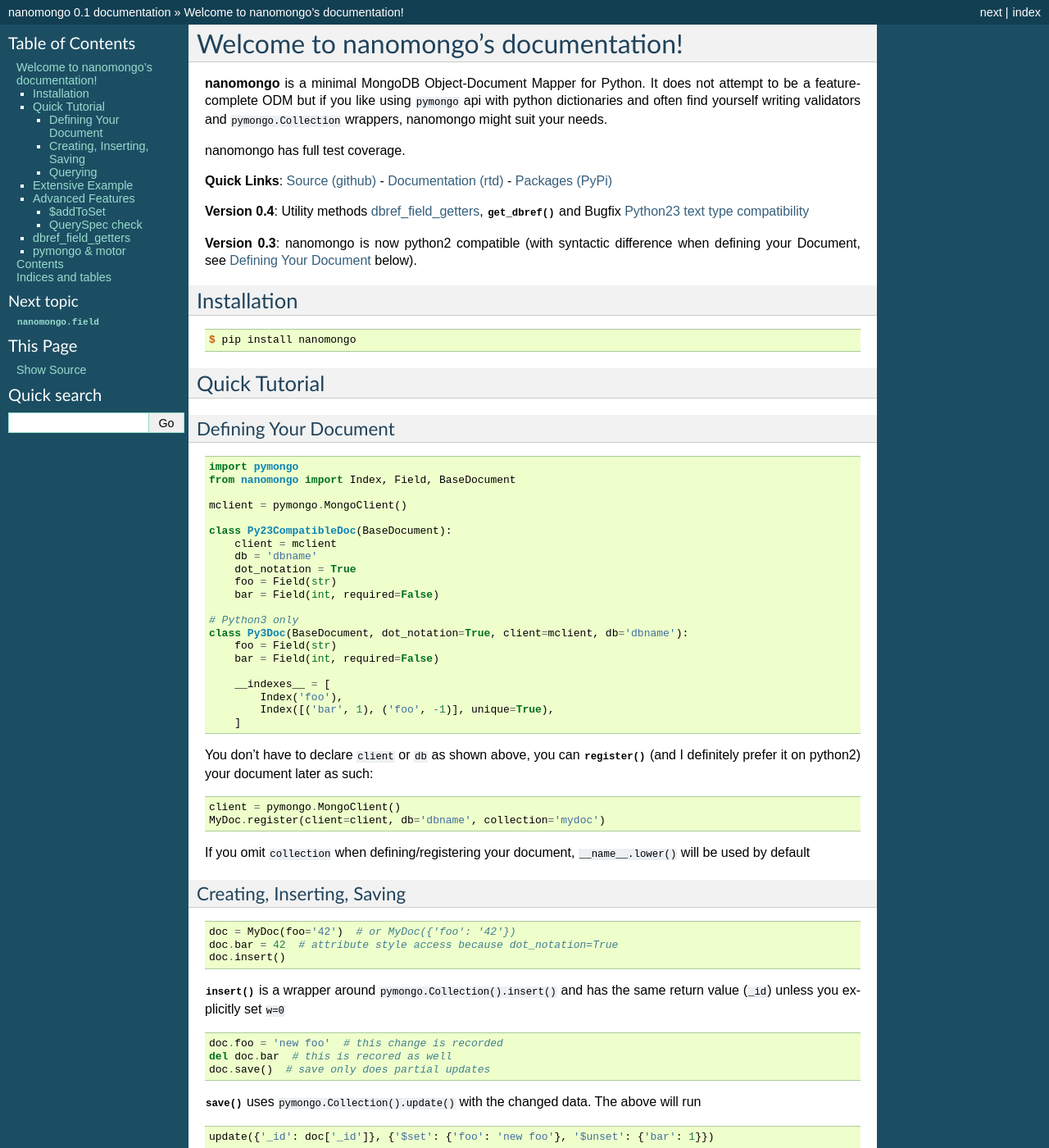
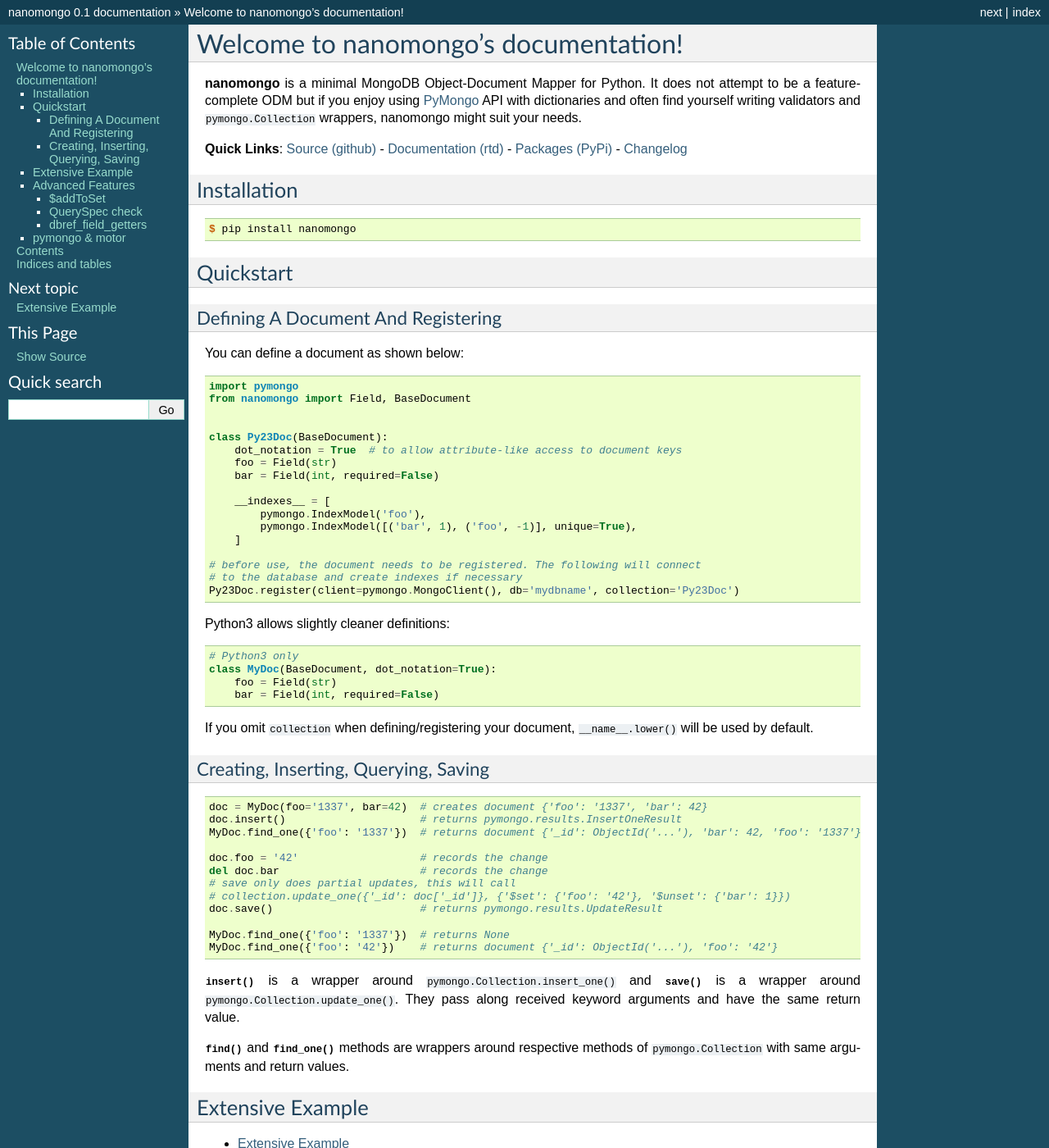
Before and after one commit to eguven/nanomongo, a Sphinx documentation site: the page built from docs/index.rst, in a window 1280 px wide and 1400 px high. Shown: the whole window at 82% size. Built offline with Sphinx 7.4.7, drawn with Linux system fonts in a browser that asks for light colours; some of the changed text lies outside the part shown.

Commit message:
update README and docs  index

```diff
--- a/docs/index.rst
+++ b/docs/index.rst
@@ -6,21 +6,11 @@
 Welcome to nanomongo's documentation!
 =====================================
 
-**nanomongo** is a minimal MongoDB Object-Document Mapper for Python.
-It does not attempt to be a feature-complete ODM but if you like
-using ``pymongo`` api with python dictionaries and often find yourself
-writing validators and ``pymongo.Collection`` wrappers, nanomongo
-might suit your needs.
+**nanomongo** is a minimal MongoDB Object-Document Mapper for Python. It does not attempt to be a feature-complete
+ODM but if you enjoy using `PyMongo <https://api.mongodb.com/python/current>`_ API with dictionaries and often find yourself writing validators and
+``pymongo.Collection`` wrappers, nanomongo might suit your needs.
 
-nanomongo has full test coverage.
-
-**Quick Links**: `Source (github) <https://github.com/eguven/nanomongo>`_ - `Documentation (rtd) <https://nanomongo.readthedocs.org/>`_ - `Packages (PyPi) <https://pypi.python.org/pypi/nanomongo/>`_
-
-**Version 0.4**: Utility methods `dbref_field_getters`_, :meth:`~.document.BaseDocument.get_dbref`
-and Bugfix `Python23 text type compatibility <https://github.com/eguven/nanomongo/pull/14>`_
-
-**Version 0.3**: nanomongo is now python2 compatible (with syntactic difference
-when defining your Document, see `Defining Your Document`_ below).
+**Quick Links**: `Source (github) <https://github.com/eguven/nanomongo>`_ - `Documentation (rtd) <https://nanomongo.readthedocs.org/>`_ - `Packages (PyPi) <https://pypi.python.org/pypi/nanomongo/>`_ - `Changelog <https://github.com/eguven/nanomongo/blob/master/CHANGELOG.md>`_
 
 Installation
 ------------
@@ -29,84 +19,74 @@
 
     $ pip install nanomongo
 
-Quick Tutorial
+Quickstart
 --------------
 
-Defining Your Document
-^^^^^^^^^^^^^^^^^^^^^^
+Defining A Document And Registering
+^^^^^^^^^^^^^^^^^^^^^^^^^^^^^^^^^^^
 
-::
+You can define a document as shown below::
 
     import pymongo
-    from nanomongo import Index, Field, BaseDocument
+    from nanomongo import Field, BaseDocument
 
-    mclient = pymongo.MongoClient()
 
-    class Py23CompatibleDoc(BaseDocument):
-        client = mclient
-        db = 'dbname'
-        dot_notation = True
-        foo = Field(str)
-        bar = Field(int, required=False)
-
-    # Python3 only
-    class Py3Doc(BaseDocument, dot_notation=True, client=mclient, db='dbname'):
+    class Py23Doc(BaseDocument):
+        dot_notation = True  # to allow attribute-like access to document keys
         foo = Field(str)
         bar = Field(int, required=False)
 
         __indexes__ = [
-            Index('foo'),
-            Index([('bar', 1), ('foo', -1)], unique=True),
+            pymongo.IndexModel('foo'),
+            pymongo.IndexModel([('bar', 1), ('foo', -1)], unique=True),
         ]
 
-You don't have to declare ``client`` or ``db`` as shown above, you can
-:meth:`~.document.BaseDocument.register` (and I definitely prefer it on
-python2) your document later as such:
+    # before use, the document needs to be registered. The following will connect
+    # to the database and create indexes if necessary
+    Py23Doc.register(client=pymongo.MongoClient(), db='mydbname', collection='Py23Doc')
 
+Python3 allows slightly cleaner definitions::
+
+    # Python3 only
+    class MyDoc(BaseDocument, dot_notation=True):
+        foo = Field(str)
+        bar = Field(int, required=False)
+
+If you omit ``collection`` when defining/registering your document, ``__name__.lower()`` will
+be used by default.
+
+Creating, Inserting, Querying, Saving
+^^^^^^^^^^^^^^^^^^^^^^^^^^^^^^^^^^^^^
 ::
 
-    client = pymongo.MongoClient()
-    MyDoc.register(client=client, db='dbname', collection='mydoc')
+    doc = MyDoc(foo='1337', bar=42)  # creates document {'foo': '1337', 'bar': 42}
+    doc.insert()                     # returns pymongo.results.InsertOneResult
+    MyDoc.find_one({'foo': '1337'})  # returns document {'_id': ObjectId('...'), 'bar': 42, 'foo': '1337'}
 
-If you omit ``collection`` when defining/registering your document,
-``__name__.lower()`` will be used by default
+    doc.foo = '42'                   # records the change
+    del doc.bar                      # records the change
+    # save only does partial updates, this will call
+    # collection.update_one({'_id': doc['_id']}, {'$set': {'foo': '42'}, '$unset': {'bar': 1}})
+    doc.save()                       # returns pymongo.results.UpdateResult
 
-Creating, Inserting, Saving
-^^^^^^^^^^^^^^^^^^^^^^^^^^^
-::
-
-    doc = MyDoc(foo='42')  # or MyDoc({'foo': '42'})
-    doc.bar = 42  # attribute style access because dot_notation=True
-    doc.insert()
+    MyDoc.find_one({'foo': '1337'})  # returns None
+    MyDoc.find_one({'foo': '42'})    # returns document {'_id': ObjectId('...'), 'foo': '42'}
 
 :meth:`~.document.BaseDocument.insert()` is a wrapper around
-``pymongo.Collection().insert()`` and has the same return value (``_id``)
-unless you explicitly set ``w=0`` ::
-
-    doc.foo = 'new foo'  # this change is recorded
-    del doc.bar  # this is recored as well
-    doc.save()  # save only does partial updates
-
-:meth:`~.document.BaseDocument.save()` uses ``pymongo.Collection().update()``
-with the changed data. The above will run ::
-
-    update({'_id': doc['_id']}, {'$set': {'foo': 'new foo'}, '$unset': {'bar': 1}})
-
-Querying
-^^^^^^^^
-::
-
-    Doc.find({'bar': 42})
-    Doc.find_one({'foo': 'new foo'})
+``pymongo.Collection.insert_one()`` and :meth:`~.document.BaseDocument.save()` is
+a wrapper around ``pymongo.Collection.update_one()``. They pass along received
+keyword arguments and have the same return value.
 
 :meth:`~.document.BaseDocument.find()` and :meth:`~.document.BaseDocument.find_one()`
-methods are essentially wrappers around respective methods of ``pymongo.Collection()``
-and they take the same arguments.
+methods are wrappers around respective methods of ``pymongo.Collection`` with same
+arguments and return values.
 
 Extensive Example
 -----------------
 
-See :doc:`example`
+.. toctree::
+    example
+
 
 Advanced Features
 -----------------
@@ -122,14 +102,17 @@
 
 ::
 
-    # lets expand our MyDoc
-    class NewDoc(MyDoc):
+    import pymongo
+    from nanomongo import Field, BaseDocument
+
+    class NewDoc(BaseDocument, dot_notation=True):
         list_field = Field(list)
         dict_field = Field(dict)
 
-    NewDoc.register(client=client, db='dbname')
-    doc_id = NewDoc(list_field=[42], dict_field={'foo':[]}).insert()
+    NewDoc.register(client=pymongo.MongoClient(), db='mydbname')
+    doc_id = NewDoc(list_field=[42], dict_field={'foo':[]}).insert().inserted_id
     doc = NewDoc.find_one({'_id': doc_id})
+    # {'_id': ObjectId('...'), 'dict_field': {'foo': []}, 'list_field': [42]}
 
     doc.addToSet('list_field', 1337)
     doc.addToSet('dict_field.foo', 'like a boss')
@@ -141,12 +124,17 @@
   - add new value to list field if it's missing (append)
   - complain if it is not a list field
 
-When save is called, query becomes: ::
+When save is called, the following is called::
 
-    update({'$addToSet': {'list_field': {'$each': [1337]}},
-                          'dict_field.foo': {'$each': ['like a boss']}})
+    update_one(
+        {'_id': doc['_id']},
+        {'$addToSet': {'list_field': {'$each': [1337]}}, 'dict_field.foo': {'$each': ['like a boss']}}
+    )
 
-Undefined fields or field type mismatch raises :class:`~.errors.ValidationError`.
+Undefined fields or field type mismatch raises :class:`~.errors.ValidationError`::
+
+    doc.addToSet('dict_field.foo', 'like a boss')
+    ValidationError: Cannot apply $addToSet modifier to non-array: dict_field=<class 'dict'>
 
 QuerySpec check
 ^^^^^^^^^^^^^^^
@@ -162,13 +150,13 @@
 
 or ``{'foo.bar': 1}`` will log warnings if
 
-- ``foo`` field is not of type ``dict`` or ``list`` (dotted field type)
+- ``foo`` field is not of type ``dict`` or ``list``
 
 dbref_field_getters
--------------------
+^^^^^^^^^^^^^^^^^^^
 
 Documents that define ``bson.DBRef`` fields automatically generate getter methods
-through :func:`nanomongo.document.ref_getter_maker` where the generated methods
+through :func:`~.document.ref_getter_maker` where the generated methods
 have names such as ``get_<field_name>_field``.
 ::
 
@@ -182,12 +170,15 @@
         user = Field(DBRef)
 
 nanomongo tries to guess the ``document_class`` if it's not provided by looking at
-registered subclasses of :class:`~.document.BaseDocument`. If it matches two (for example
-when two document classes use the same collection), it will raise
+registered subclasses of :class:`~.document.BaseDocument`. If it matches more than one
+(for example when two document classes use the same collection), it will raise
 :class:`~.errors.UnsupportedOperation`.
 
 pymongo & motor
 ---------------
+
+**0.5.0 update**: motor support is currently not in a working state, this section is
+kept for reference.
 
 Throughout the documentation, ``pymongo`` is referenced but all features work the
 same when using `motor <https://github.com/mongodb/motor>`_ transparently if you
@@ -221,10 +212,10 @@
 .. toctree::
    :titlesonly:
 
+   document
+   errors
    field
-   document
    util
-   errors
 
 
 Indices and tables
```
Also changed, not shown: README.rst (+16 -29 lines).
